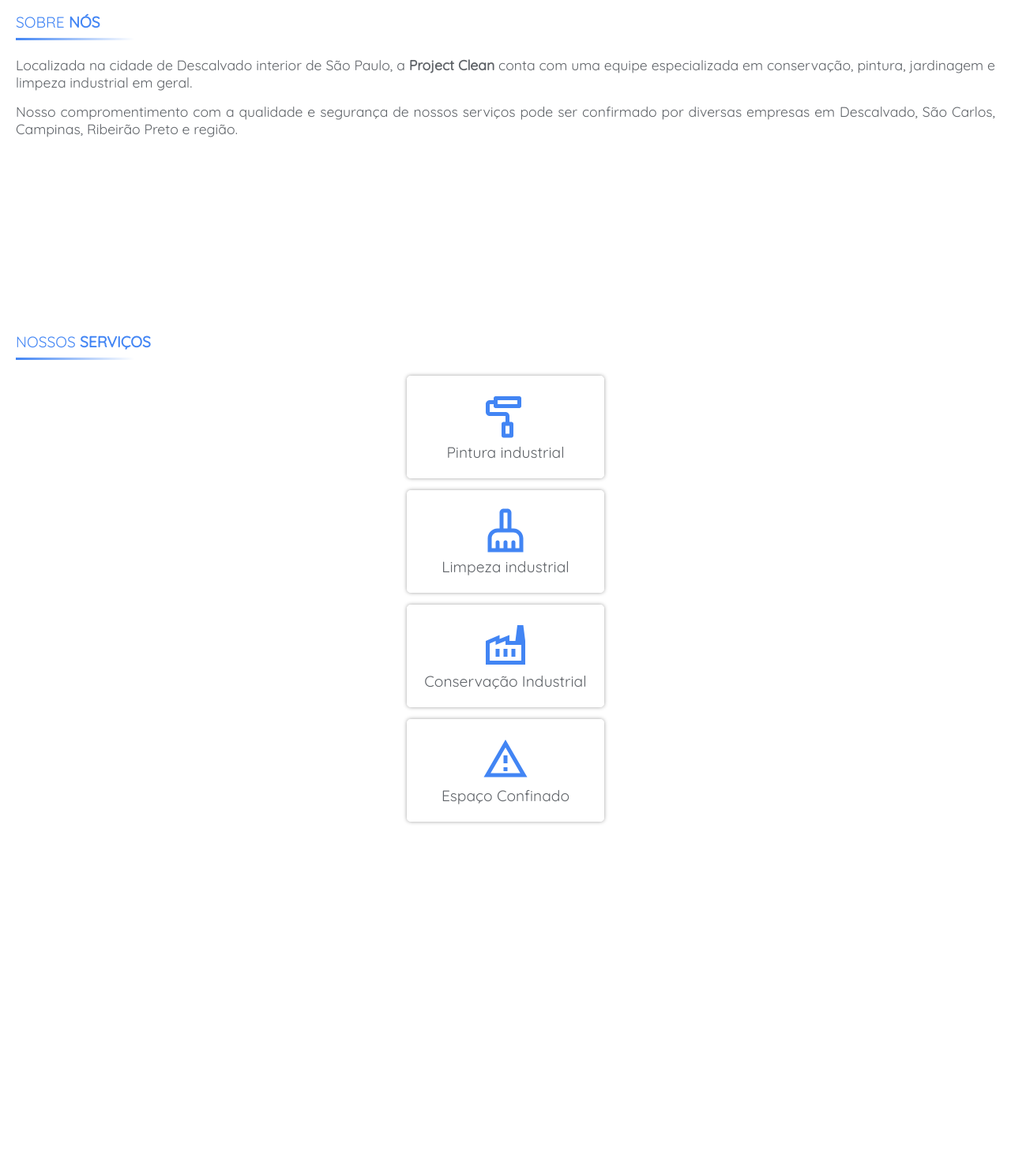
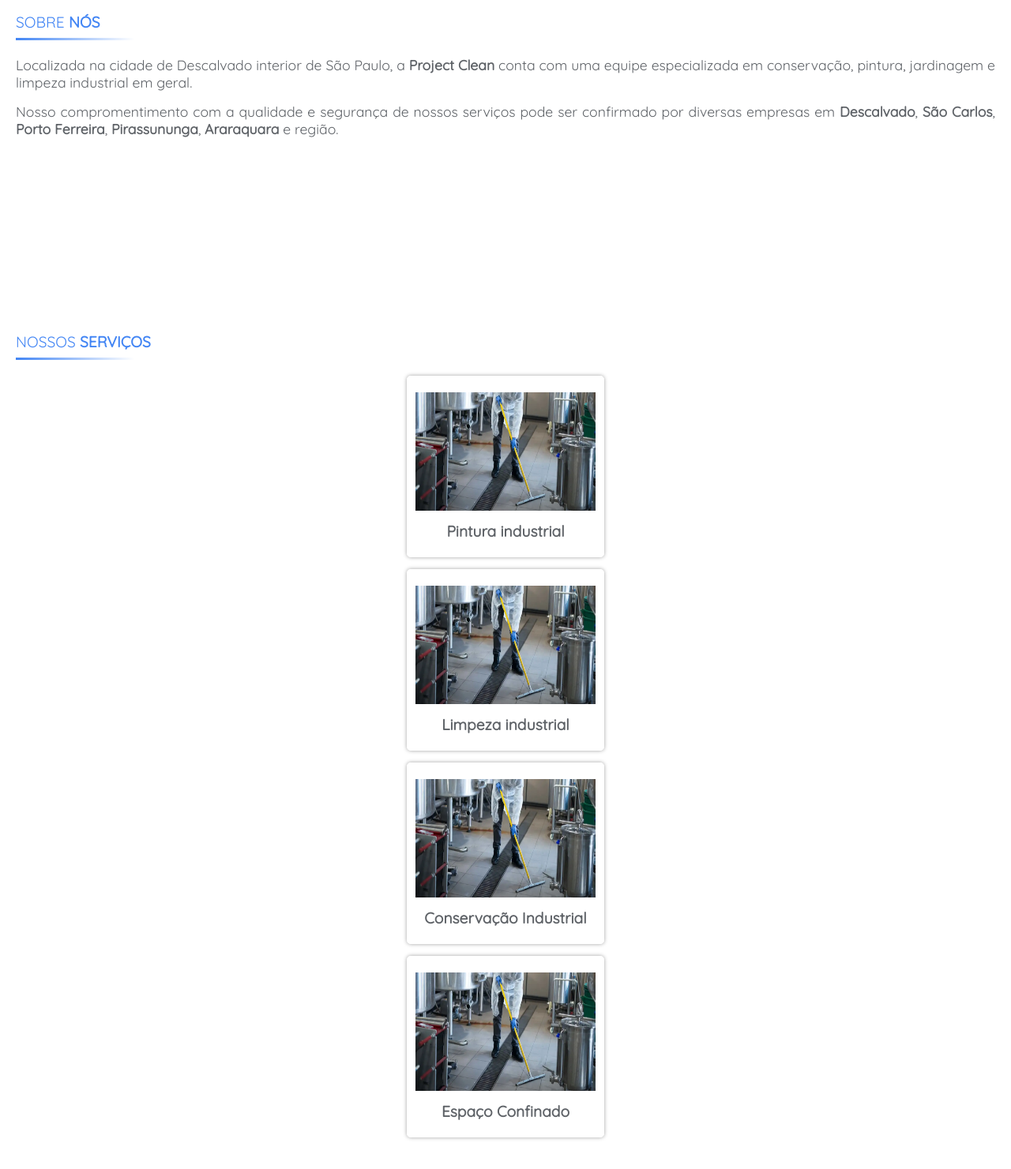
Before and after one commit to maarcospaaulo/project-clean, a PHP site: page / in a window 1280 px wide. Shown: the part 388-1869 px from the top of the page at 79% size. Before the commit the page ends 1432 px from the top, so only its background shows below. Run offline with PHP 8.4, Linux system fonts and the light colour scheme.

Commit message:
adjustments

```diff
--- a/css-dev/style.css
+++ b/css-dev/style.css
@@ -229,6 +229,13 @@ main .section-services .services .services-item {
 
 
 main .section-services .services .services-item h3 {
-  font-weight: 100;
+  font-weight: bold;
   font-size: 1.2rem;
+  padding-top: 10px;
 }
+
+main .section-services .services .services-item img {
+  height: 150px;
+  width: 100%;
+  padding: 0 10px;
+}
--- a/index.html
+++ b/index.html
@@ -94,7 +94,7 @@
       <div class="container">
         <h2 class="title-section">Sobre <strong>Nós</strong></h2>
         <p>Localizada na cidade de Descalvado interior de São Paulo, a <strong>Project Clean</strong> conta com uma equipe especializada em conservação, pintura, jardinagem e limpeza industrial em geral.</p>
-        <p>Nosso compromentimento com a qualidade e segurança de nossos serviços pode ser confirmado por diversas empresas em Descalvado, São Carlos, Campinas, Ribeirão Preto e região.</p>
+        <p>Nosso compromentimento com a qualidade e segurança de nossos serviços pode ser confirmado por diversas empresas em <strong>Descalvado</strong>, <strong>São Carlos</strong>, <strong>Porto Ferreira</strong>, <strong>Pirassununga</strong>, <strong>Araraquara</strong> e região.</p>
       </div>
     </section>
     <section id="services" class="section-services">
@@ -102,33 +102,37 @@
         <h2 class="title-section">Nossos <strong>Serviços</strong></h2>
         <div class="services">
           <div class="services-item">
-            <svg xmlns="http://www.w3.org/2000/svg" enable-background="new 0 0 24 24" height="60px" viewBox="0 0 24 24" width="60px" fill="#4285f4">
-              <g>
-                <path d="M20,7V3c0-0.55-0.45-1-1-1H7C6.45,2,6,2.45,6,3v1H4C2.9,4,2,4.9,2,6v4c0,1.1,0.9,2,2,2h8v3h-1c-0.55,0-1,0.45-1,1v6 c0,0.55,0.45,1,1,1h4c0.55,0,1-0.45,1-1v-6c0-0.55-0.45-1-1-1h-1v-3c0-1.1-0.9-2-2-2H4V6h2v1c0,0.55,0.45,1,1,1h12 C19.55,8,20,7.55,20,7z M8,4h10v2H8V4z M14,21h-2v-4h2V21z"/>
-              </g>
-            </svg>
+            <div class="services-img">
+              <picture>
+                <source srcset="img/banner/hero-3.webp" type="image/webp">
+                <source srcset="img/banner/hero-3.jpg" type="image/jpeg">
+                <img src="img/banner/hero-3.jpg" title="Imagem pintura industrial" alt="Pintura Industrial" width="250px" height="150px">
+              </picture>
+            </div>
             <h3>Pintura industrial</h3>
           </div>
           <div class="services-item">
-            <svg xmlns="http://www.w3.org/2000/svg" enable-background="new 0 0 24 24" height="60px" viewBox="0 0 24 24" width="60px" fill="#4285f4">
-              <g>
-                <path d="M16,11h-1V3c0-1.1-0.9-2-2-2h-2C9.9,1,9,1.9,9,3v8H8c-2.76,0-5,2.24-5,5v7h18v-7C21,13.24,18.76,11,16,11z M11,3h2v8h-2V3 z M19,21h-2v-3c0-0.55-0.45-1-1-1s-1,0.45-1,1v3h-2v-3c0-0.55-0.45-1-1-1s-1,0.45-1,1v3H9v-3c0-0.55-0.45-1-1-1s-1,0.45-1,1v3H5 v-5c0-1.65,1.35-3,3-3h8c1.65,0,3,1.35,3,3V21z"/>
-              </g>
-            </svg>
+            <picture>
+              <source srcset="img/banner/hero-3.webp" type="image/webp">
+              <source srcset="img/banner/hero-3.jpg" type="image/jpeg">
+              <img src="img/banner/hero-3.jpg" title="Imagem pintura industrial" alt="Pintura Industrial" width="250px" height="150px">
+            </picture>
             <h3>Limpeza industrial</h3>
           </div>
           <div class="services-item">
-            <svg xmlns="http://www.w3.org/2000/svg" enable-background="new 0 0 24 24" height="60px" viewBox="0 0 24 24" width="60px" fill="#4285f4">
-              <g>
-                <path d="M22,22H2V10l7-3v2l5-2l0,3h3l1-8h3l1,8V22z M12,9.95l-5,2V10l-3,1.32V20h16v-8h-8L12,9.95z M11,18h2v-4h-2V18z M7,18h2v-4 H7V18z M17,14h-2v4h2V14z"/>
-              </g>
-            </svg>
+            <picture>
+              <source srcset="img/banner/hero-3.webp" type="image/webp">
+              <source srcset="img/banner/hero-3.jpg" type="image/jpeg">
+              <img src="img/banner/hero-3.jpg" title="Imagem pintura industrial" alt="Pintura Industrial" width="250px" height="150px">
+            </picture>
             <h3>Conservação Industrial</h3>
           </div>
           <div class="services-item">
-            <svg xmlns="http://www.w3.org/2000/svg" height="60px" viewBox="0 0 24 24" width="60px" fill="#4285f4">
-              <path d="M12 5.99L19.53 19H4.47L12 5.99M12 2L1 21h22L12 2zm1 14h-2v2h2v-2zm0-6h-2v4h2v-4z"/>
-            </svg>
+            <picture>
+              <source srcset="img/banner/hero-3.webp" type="image/webp">
+              <source srcset="img/banner/hero-3.jpg" type="image/jpeg">
+              <img src="img/banner/hero-3.jpg" title="Imagem pintura industrial" alt="Pintura Industrial" width="250px" height="150px">
+            </picture>
             <h3>Espaço Confinado</h3>
           </div>
         </div>
```
